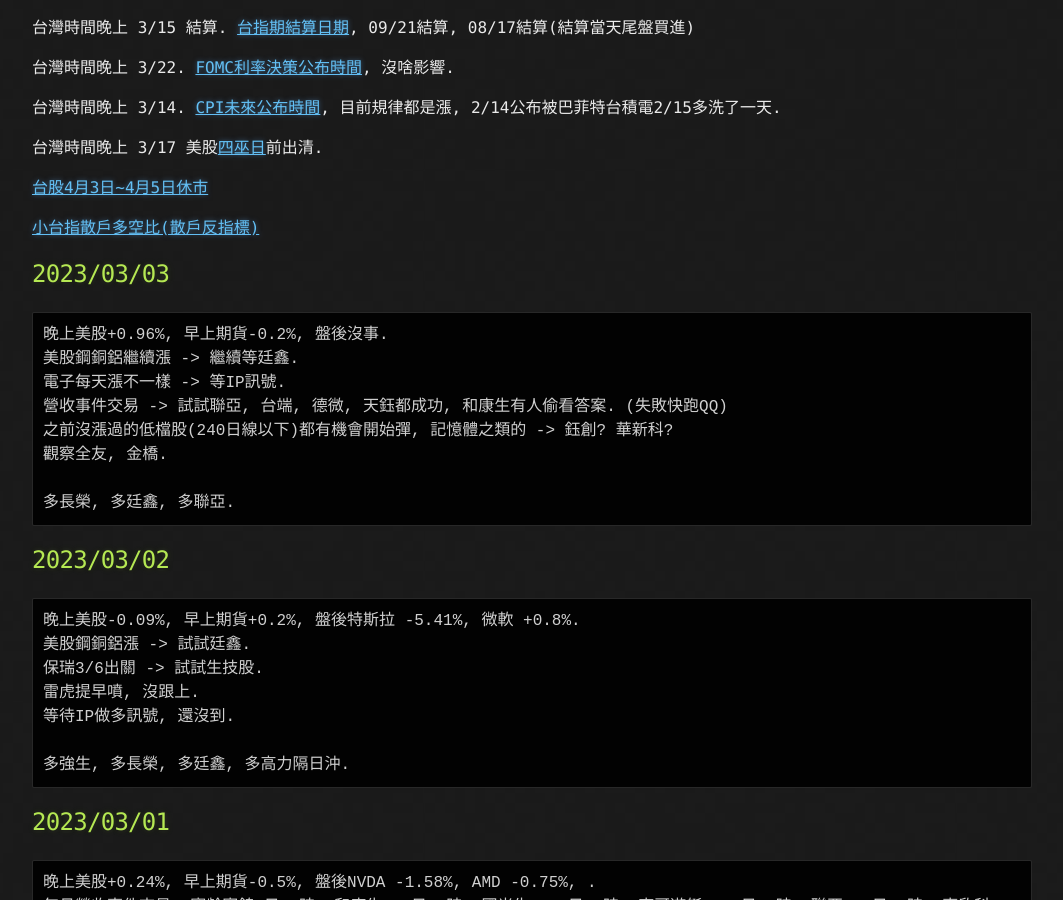
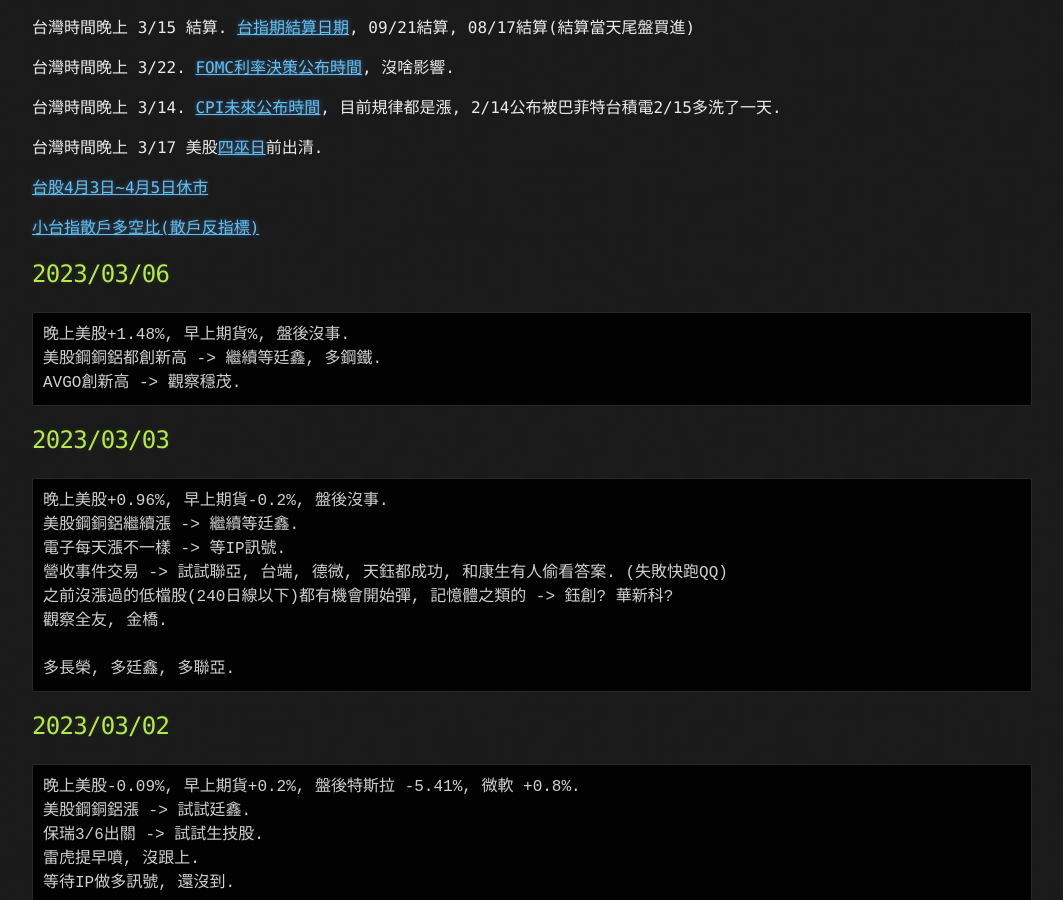
Before and after one commit to lepg5487/Stock_God, a Jekyll site: the page built from index.md, in a window 1280 px wide and 900 px high, scrolled down 362 px. Shown: the whole window, without its empty margins (108-1171 px from the left). Built offline with Jekyll 4.4.1, drawn with Linux system fonts in a browser that asks for light colours; our own code applies the rules of GitHub Pages for plain Markdown files.

Commit message:
Update index.md

````diff
--- a/index.md
+++ b/index.md
@@ -19,6 +19,13 @@
 [台股4月3日~4月5日休市](https://www.twse.com.tw/zh/holidaySchedule/holidaySchedule)
 
 [小台指散戶多空比(散戶反指標)](https://www.macromicro.me/charts/20069/tw-mtx-long-to-short-ratio-of-individual-player)
+
+## 2023/03/06
+```
+晚上美股+1.48%, 早上期貨%, 盤後沒事.
+美股鋼銅鋁都創新高 -> 繼續等廷鑫, 多鋼鐵.
+AVGO創新高 -> 觀察穩茂.
+```
 
 ## 2023/03/03
 ```
````
